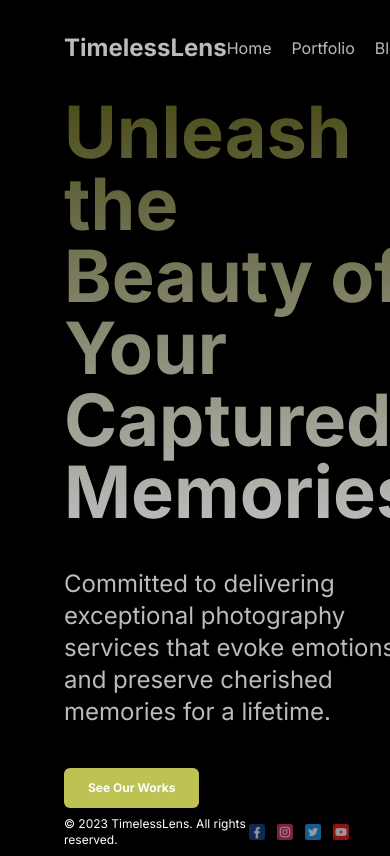
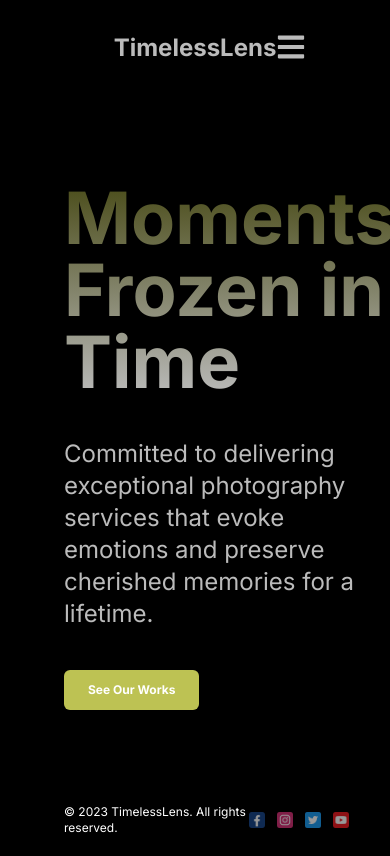
Before and after one commit to ykji/timeless-lens, a Next.js app: page / in a window 390 px wide. Built offline with nearby package versions, Linux system fonts and the light colour scheme.

Commit message:
fix(navbar): add responsiveness to navbar

```diff
--- a/package.json
+++ b/package.json
@@ -16,6 +16,7 @@
     "postcss": "8.4.27",
     "react": "18.2.0",
     "react-dom": "18.2.0",
+    "react-icons": "^4.10.1",
     "tailwindcss": "3.3.3"
   }
 }
--- a/src/app/about/page.jsx
+++ b/src/app/about/page.jsx
@@ -0,0 +1,63 @@
+import React from "react";
+// import Image from "next/image";
+// import Button from "@/components/Button";
+
+const About = () => {
+  return <h1>About</h1>;
+  //   return (
+  //     <div className="{styles.container}">
+  //       <div className="{styles.imgContainer}">
+  //         <Image
+  //           src="https://images.pexels.com/photos/3194521/pexels-photo-3194521.jpeg?auto=compress&cs=tinysrgb&w=1260&h=750&dpr=2"
+  //           fill={true}
+  //           alt="cover photo"
+  //           className="{styles.img}"
+  //         />
+  //         <div className="{styles.imgText}">
+  //           <h1 className="{styles.imgTitle}">Digital Storytellers</h1>
+  //           <h2 className="{styles.imgDesc}">
+  //             Handcrafting award winning digital experiences
+  //           </h2>
+  //         </div>
+  //       </div>
+  //       <div className="{styles.textContainer}">
+  //         <div className="{styles.item}">
+  //           <h1 className="{styles.title}">Who Are We?</h1>
+  //           <p className="{styles.desc}">
+  //             Lorem ipsum dolor sit amet consectetur adipisicing elit. Ducimus
+  //             quae dolor, optio voluptatibus magnam iure esse tempora beatae. A
+  //             suscipit eos. Animi quibusdam cum omnis officiis voluptatum quo ea
+  //             eveniet? Lorem ipsum dolor sit amet consectetur adipisicing elit.
+  //             Ducimus quae dolor, optio voluptatibus magnam iure esse tempora
+  //             beatae, a suscipit eos. Animi quibusdam cum omnis officiis
+  //             <br />
+  //             <br />
+  //             voluptatum quo ea eveniet? Lorem ipsum dolor sit amet consectetur
+  //             adipisicing elit. Ducimus quae dolor, optio voluptatibus magnam iure
+  //             esse tempora beatae, a suscipit eos. Animi quibusdam cum omnis
+  //             officiis voluptatum quo ea eveniet?
+  //           </p>
+  //         </div>
+  //         <div className="{styles.item}">
+  //           <h1 className="{styles.title}">What We Do?</h1>
+  //           <p className="{styles.desc}">
+  //             Lorem ipsum dolor sit amet consectetur adipisicing elit. Ducimus
+  //             quae dolor, optio voluptatibus magnam iure esse tempora beatae, a
+  //             suscipit eos. Animi quibusdam cum omnis officiis voluptatum quo ea
+  //             eveniet? Lorem ipsum dolor sit amet consectetur adipisicing elit. -
+  //             Creative Illustrations
+  //             <br />
+  //             <br /> - Dynamic Websites
+  //             <br />
+  //             <br /> - Fast and Handy
+  //             <br />
+  //             <br /> - Mobile Apps
+  //           </p>
+  //           <Button url="/contact" text="Contact" />
+  //         </div>
+  //       </div>
+  //     </div>
+  //   );
+};
+
+export default About;
--- a/src/app/globals.css
+++ b/src/app/globals.css
@@ -10,8 +10,7 @@
 
 html,
 body {
-  max-width: 100vw;
-  overflow-x: hidden;
+  width: 100vw;
   background-color: black;
   color: #bbb;
 }
--- a/src/app/layout.js
+++ b/src/app/layout.js
@@ -13,7 +13,7 @@ export const metadata = {
 export default function RootLayout({ children }) {
   return (
     <html lang="en">
-      <body className={inter.className}>
+      <body className={inter.className} suppressHydrationWarning={true}>
         <div className="flex flex-col justify-between min-h-screen max-w-7xl mx-auto px-16">
           <Navbar />
           {children}
--- a/src/app/page.js
+++ b/src/app/page.js
@@ -8,11 +8,11 @@ export default function Home() {
     <div className="flex gap-12 items-center justify-between">
       <div className="flex-1 flex flex-col gap-10">
         <h1 className="text-7xl font-bold bg-gradient-to-b from-[#4a4c19] to-[#bbb] bg-clip-text text-transparent">
-          Unleash the Beauty of Your Captured Memories
+          Moments Frozen in Time
         </h1>
         <p className="text-2xl">
-          Committed to delivering exceptional photography services that
-          evoke emotions and preserve cherished memories for a lifetime.
+          Committed to delivering exceptional photography services that evoke
+          emotions and preserve cherished memories for a lifetime.
         </p>
         <Button url="/portfolio" text="See Our Works" />
       </div>
--- a/src/components/Navbar.jsx
+++ b/src/components/Navbar.jsx
@@ -1,12 +1,12 @@
 "use client";
 
 import Link from "next/link";
-import React from "react";
-// import styles from "./navbar.module.css";
+import React, { useState } from "react";
+import { FaTimes, FaBars } from "react-icons/fa";
 // import DarkModeToggle from "../DarkModeToggle/DarkModeToggle";
 // import { signOut, useSession } from "next-auth/react";
 
-const links = [
+export const links = [
   {
     id: 1,
     title: "Home",
@@ -41,29 +41,57 @@ const links = [
 
 const Navbar = () => {
   // const session = useSession();
+  const [linkCloseButtonMobile, setLinkCloseButtonMobile] = useState(false);
 
   return (
-    <div className="flex justify-between items-center h-24">
-      <Link href="/" className="font-bold text-2xl">
+    <div className="flex lg:justify-between justify-center items-center h-24 relative">
+      <Link
+        href="/"
+        className="font-bold text-2xl lg:flex-grow-0 flex-1 text-center"
+      >
         TimelessLens
       </Link>
-      <div className="flex gap-5 items-center">
+      <div className="lg:block hidden">
+        <Links />
+      </div>
+      {linkCloseButtonMobile && (
+        <div className="absolute top-0 z-12 h-screen w-screen bg-black flex justify-center items-center">
+          <Links handleClick={() => setLinkCloseButtonMobile(false)} />
+        </div>
+      )}
+      <div
+        className="lg:hidden cursor-pointer z-13 top-8 right-5 absolute"
+        onClick={() => setLinkCloseButtonMobile(!linkCloseButtonMobile)}
+      >
+        {linkCloseButtonMobile ? <FaTimes size={32} /> : <FaBars size={30} />}
+      </div>
+    </div>
+  );
+};
+
+const Links = ({ handleClick = () => {} }) => {
+  return (
+    <div className="flex lg:flex-row flex-col gap-5 items-center">
       {/* <DarkModeToggle /> */}
       {links.map((link) => (
-          <Link key={link.id} href={link.url} className="">
+        <Link
+          onClick={handleClick}
+          key={link.id}
+          href={link.url}
+          className="lg:text-sm text-xl"
+        >
           {link.title}
         </Link>
       ))}
       {/* {session.status === "authenticated" && ( */}
       <button
-          className="px-4 py-2 bg-[#bdc253] rounded-md text-white"
+        className="px-4 py-2 bg-[#bdc253] rounded-md text-white mt-6 lg:mt-0"
         onClick={() => {}}
       >
         Logout
       </button>
       {/* )} */}
     </div>
-    </div>
   );
 };
 
```
Also changed, not shown: 2 other files (tests, documents, lock files or other folders). Lines whose indentation alone changed are shown as unchanged.
